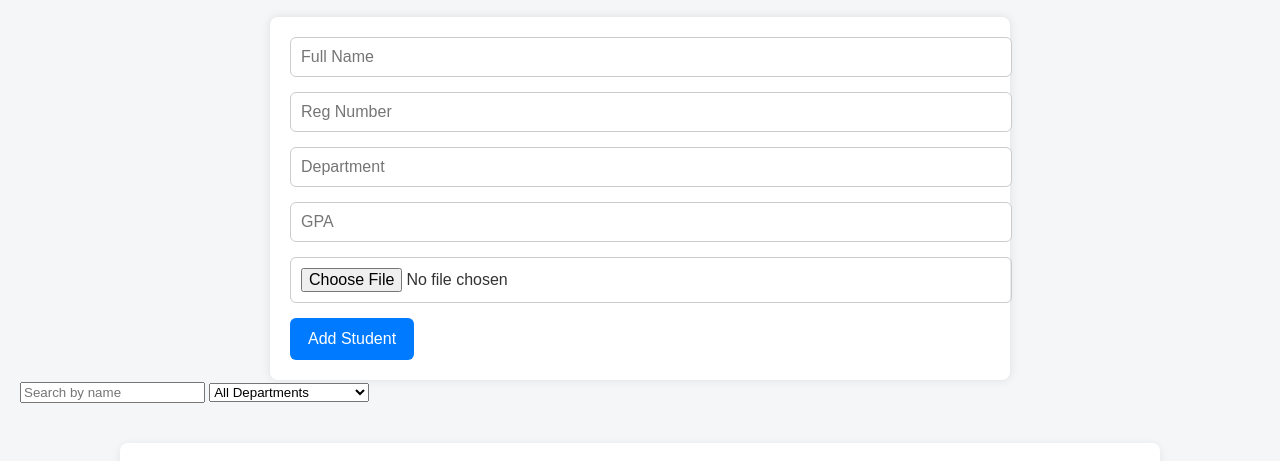
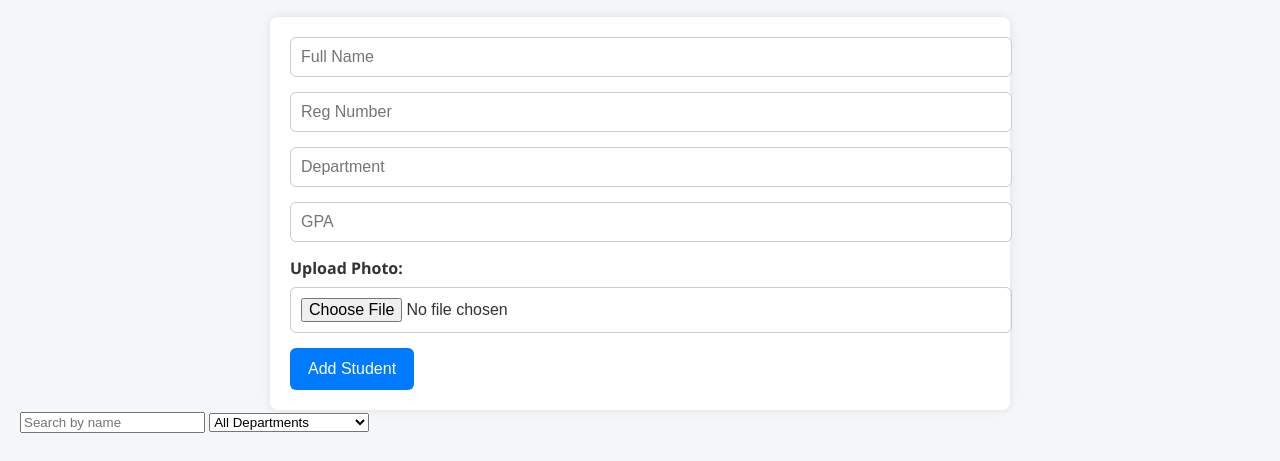
Before and after one commit to khaleegram/Student-Directory-App, a website: page index.html in a window 1280 px wide. Shown: the part 224-685 px from the top of the page. Drawn offline with Linux system fonts and the light colour scheme.

Commit message:
Add File Input for Photo index.html

```diff
--- a/index.html
+++ b/index.html
@@ -19,7 +19,10 @@
     <input type="text" id="regNo" name="regNo" placeholder="Reg Number" required>
     <input type="text" id="department" name="department" placeholder="Department" required>
     <input type="number" id="gpa" name="gpa" step="0.01" placeholder="GPA" required>
-    <input type="file" id="photo" name="photo" accept="image/*">
+    <label for="photo">Upload Photo:</label>
+    <input type="file" id="photo" accept="image/*" />
+    <img id="photoPreview" src="" alt="Photo Preview" width="100" style="display: none; margin-top: 10px;" />
+
     <button type="submit">Add Student</button>
   </form>
 </section>
```
